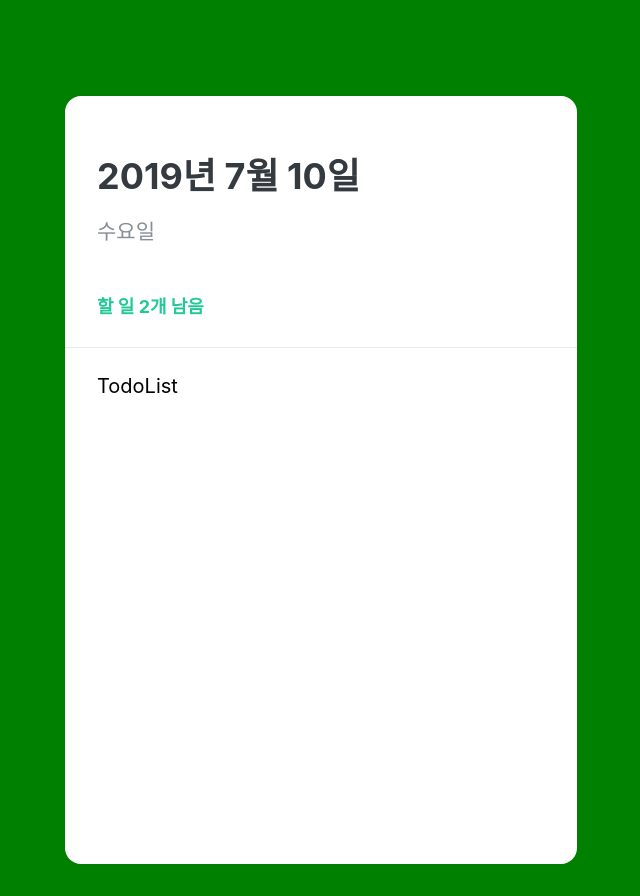
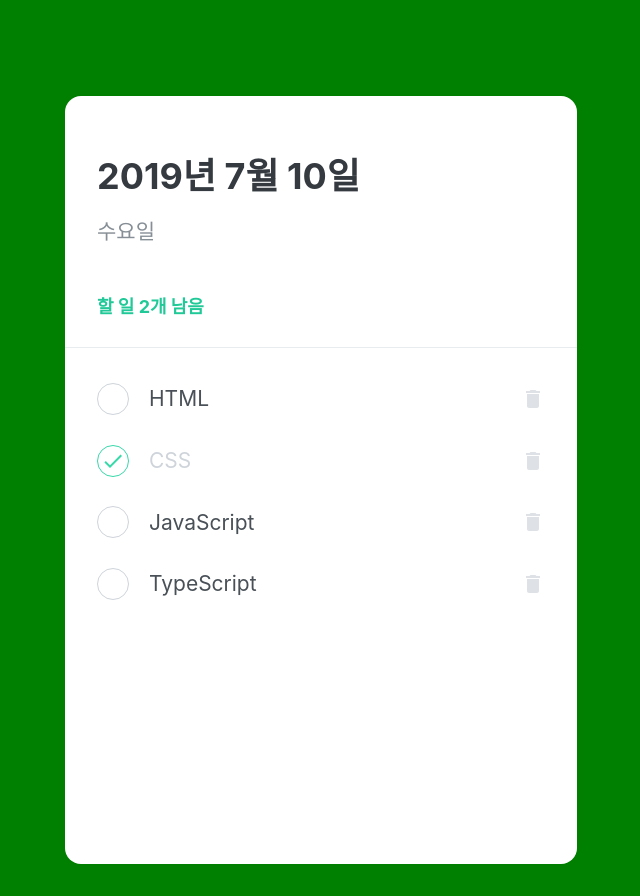
Before and after one commit to snyvvZ/todolist, a React (Create React App) app: page / in a window 1280 px wide. Shown: the whole page, without its empty margins (319-959 px from the left). Built offline with nearby package versions, Linux system fonts and the light colour scheme.

Commit message:
할일 요소 생성

```diff
--- /dev/null
+++ b/src/components/TodoItem.js
@@ -0,0 +1,63 @@
+import React from "react";
+import styled, { css } from "styled-components";
+import { MdDone, MdDelete } from "react-icons/md";
+
+const StyledItem = styled.li`
+  display: flex;
+  align-items: center;
+  padding-top: 12px;
+  padding-bottom: 12px;
+`;
+
+const StyledCheckbox = styled.button`
+  width: 32px;
+  height: 32px;
+  border-radius: 16px;
+  border: 1px solid #ced4da;
+  font-size: 24px;
+  display: flex;
+  align-items: center;
+  justify-content: center;
+  margin-right: 20px;
+  cursor: pointer;
+  ${(props) =>
+    props.done &&
+    css`
+      border: 1px solid #38d9a9;
+      color: #38d9a9;
+    `}
+`;
+
+const StyledText = styled.span`
+  flex: 1;
+  font-size: 21px;
+  color: #495057;
+  ${(props) =>
+    props.done &&
+    css`
+      color: #ced4da;
+    `}
+`;
+
+const StyledRemove = styled.button`
+  display: flex;
+  align-items: center;
+  justify-content: center;
+  color: #dee2e6;
+  font-size: 24px;
+  cursor: pointer;
+`;
+
+const TodoItem = ({ id, done, text }) => {
+  return (
+    <StyledItem>
+      <StyledCheckbox done={done}>{done && <MdDone />}</StyledCheckbox>
+      <StyledText done={done}>{text}</StyledText>
+      <StyledRemove>
+        <MdDelete />
+      </StyledRemove>
+    </StyledItem>
+  );
+};
+
+export default TodoItem;
--- a/src/components/TodoList.js
+++ b/src/components/TodoList.js
@@ -1,5 +1,6 @@
 import React from "react";
 import styled from "styled-components";
+import TodoItem from "./TodoItem";
 
 const StyledList = styled.ul`
   flex: 1;
@@ -9,7 +10,14 @@ const StyledList = styled.ul`
 `;
 
 const TodoList = () => {
-  return <StyledList>TodoList</StyledList>;
+  return (
+    <StyledList>
+      <TodoItem text="HTML" done={false} />
+      <TodoItem text="CSS" done={true} />
+      <TodoItem text="JavaScript" done={false} />
+      <TodoItem text="TypeScript" done={false} />
+    </StyledList>
+  );
 };
 
 export default TodoList;
```
